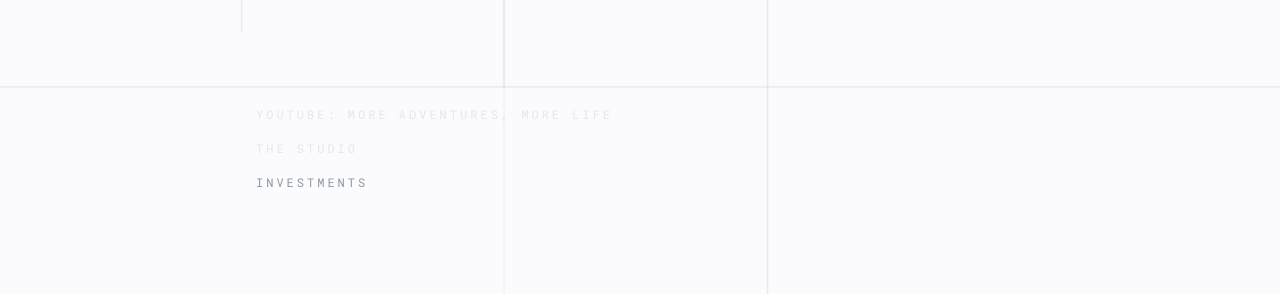
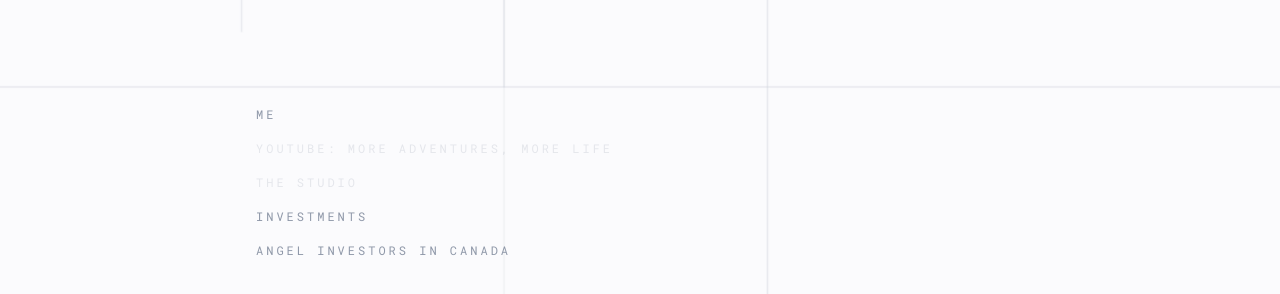
Before and after one commit to fananta/fananta.github.io, a plain HTML site: page index.html in a window 1280 px wide. Shown: the part 256-550 px from the top of the page. Drawn offline with Linux system fonts and the light colour scheme.

Commit message:
adding cdn angels

```diff
--- a/index.html
+++ b/index.html
@@ -97,12 +97,11 @@
 
 	<div class="list-section">
 		<ul>
-			<!-- <li class="gray">MERCH</li> -->
+			<li><a href="https://www.notion.so/fahdananta/Fahd-Ananta-7442abe5ada345559352c7228683696b" target="_parent">ME</a></li>
 			<li class="gray">YOUTUBE: MORE ADVENTURES, MORE LIFE</li>
 			<li class="gray">THE STUDIO</li>
-			<!-- <li class="gray">ROACH CAPITAL SEED FUND</li> -->
 			<li><a href="https://www.notion.so/fahdananta/Investments-392e73fc37064c48bab9fd542a8d0d23" target="_parent">INVESTMENTS</a></li>
-			<!-- <li class="gray">ANGEL INVESTORS IN CANADA</li> -->
+			<li><a href="https://www.notion.so/fahdananta/The-List-of-Canadian-Angels-3bdc118d2bf146ee841186842eb38341" target="_parent">ANGEL INVESTORS IN CANADA</a></li>
 		</ul>
 	</div>
 </body>
```
